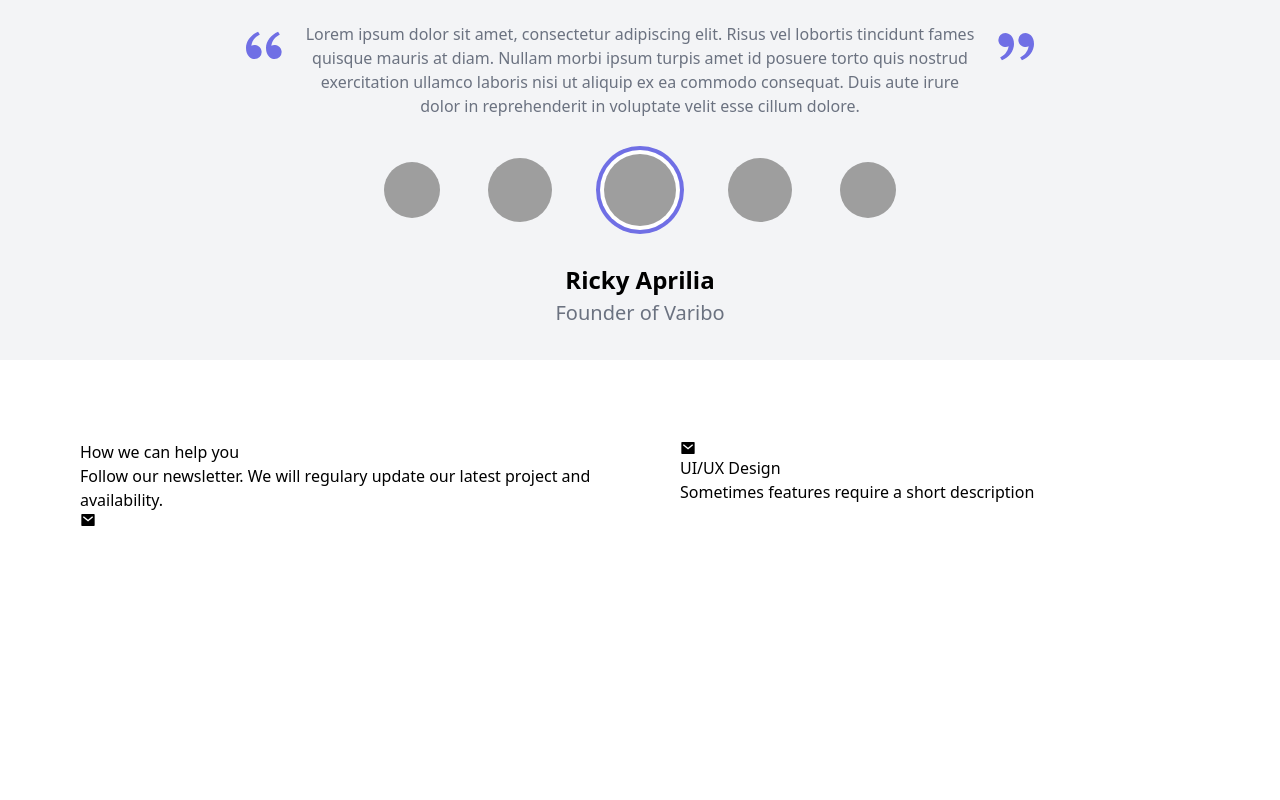
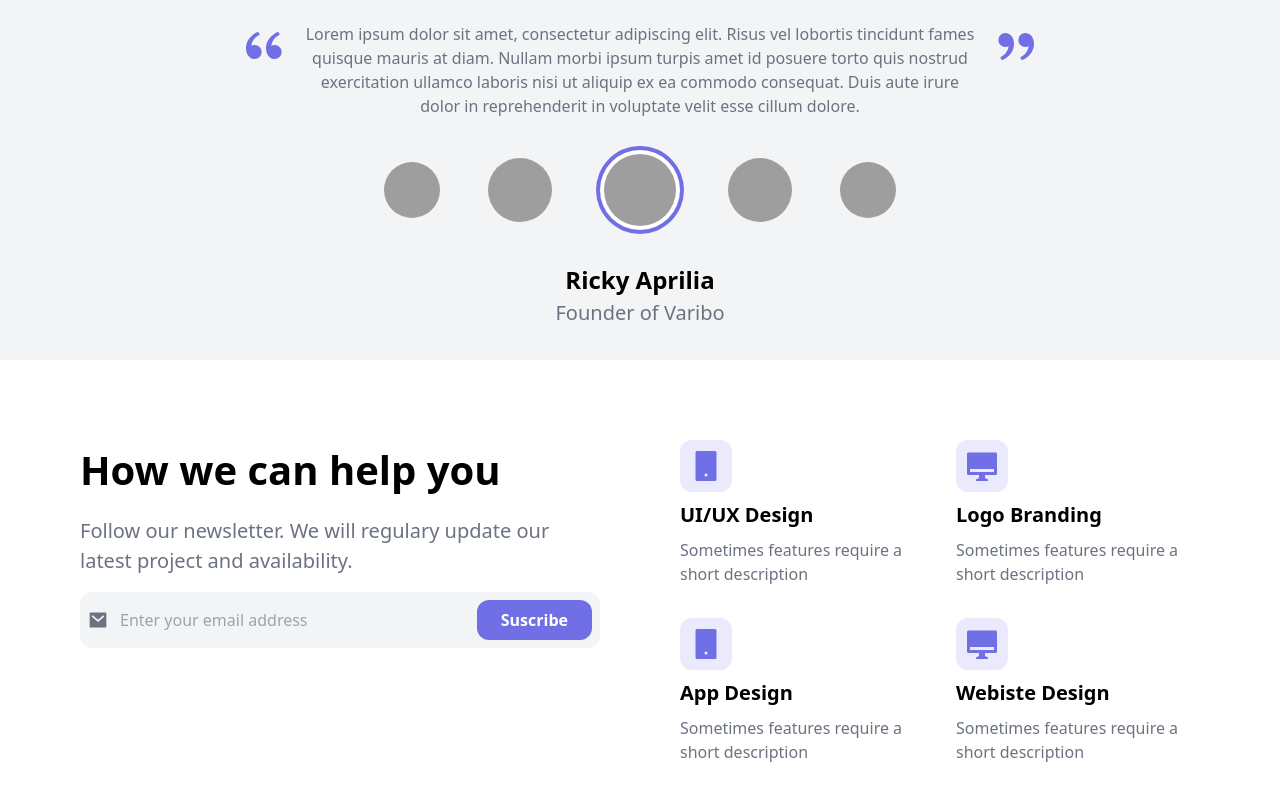
Before and after one commit to Juansubas/LandingPage, a React (Vite) app: page / in a window 1280 px wide. Shown: the part 2151-2951 px from the top of the page. Before the commit the page ends 2783 px from the top, so only its background shows below. Built offline with nearby package versions, Linux system fonts and the light colour scheme; grey boxes are pictures that could not be loaded.

Commit message:
Finish services

```diff
--- a/src/components/Services.tsx
+++ b/src/components/Services.tsx
@@ -1,32 +1,70 @@
-import React from 'react'
+import React from "react";
 
 //Iconos
 import { RiMailFill, RiSmartphoneFill, RiMacFill } from "react-icons/ri";
 
 const Services = () => {
   return (
-    <div id="services" className="grid grid-cols-1 md:grid-cols-2 gap-8 md:gap-20 p-8 md:p-12 xl:p-20">
-      <div>
-        <h1>How we can help you</h1>
-        <p>Follow our newsletter. We will regulary update our latest project and availability.</p>
-        <form className="">
-          <RiMailFill />
-          <input type="text" />
-          <button type="submit"></button>
+    <div
+      id="services"
+      className="grid grid-cols-1 md:grid-cols-2 gap-8 md:gap-20 p-8 md:p-12 xl:p-20"
+    >
+      <div className="flex flex-col gap-4">
+        <h1 className="text-[40px] font-bold">How we can help you</h1>
+        <p className="text-[20px] text-gray-500">
+          Follow our newsletter. We will regulary update our latest project and
+          availability.
+        </p>
+        <form className="w-full">
+          <div className="relative">
+            <RiMailFill className="absolute top-1/2 -translate-y-1/2 left-2 text-gray-500 text-xl" />
+            <input
+              type="text"
+              className="w-full bg-gray-100 py-4 pl-10 pr-36 rounded-xl outline-none "
+              placeholder="Enter your email address"
+            />
+            <button
+              type="submit"
+              className="absolute font-semibold py-2 px-6 bg-primary text-white rounded-xl top-1/2 -translate-y-1/2 right-2"
+            >
+              Suscribe
+            </button>
+          </div>
         </form>
       </div>
-      <div>
-        <div>
-          <RiMailFill />
-          <h1>UI/UX Design</h1>
-          <p>Sometimes features require a short description</p>
+      {/* Services */}
+      <div className="grid grid-cols-1 md:grid-cols-2 gap-8">
+        <div className="flex flex-col gap-2">
+          <RiSmartphoneFill className="text-4xl p-2 bg-secondary text-primary box-content rounded-xl" />
+          <h3 className="text-[20px] font-bold">UI/UX Design</h3>
+          <p className="text-gray-500">
+            Sometimes features require a short description
+          </p>
         </div>
-        <div></div>
-        <div></div>
-        <div></div>
+        <div className="flex flex-col gap-2">
+          <RiMacFill className="text-4xl p-2 bg-secondary text-primary box-content rounded-xl" />
+          <h3 className="text-[20px] font-bold">Logo Branding</h3>
+          <p className="text-gray-500">
+            Sometimes features require a short description
+          </p>
+        </div>
+        <div className="flex flex-col gap-2">
+          <RiSmartphoneFill className="text-4xl p-2 bg-secondary text-primary box-content rounded-xl" />
+          <h3 className="text-[20px] font-bold">App Design</h3>
+          <p className="text-gray-500">
+            Sometimes features require a short description
+          </p>
+        </div>
+        <div className="flex flex-col gap-2">
+          <RiMacFill className="text-4xl p-2 bg-secondary text-primary box-content rounded-xl" />
+          <h3 className="text-[20px] font-bold">Webiste Design</h3>
+          <p className="text-gray-500">
+            Sometimes features require a short description
+          </p>
+        </div>
       </div>
     </div>
-  )
-}
+  );
+};
 
-export default Services
+export default Services;
```
